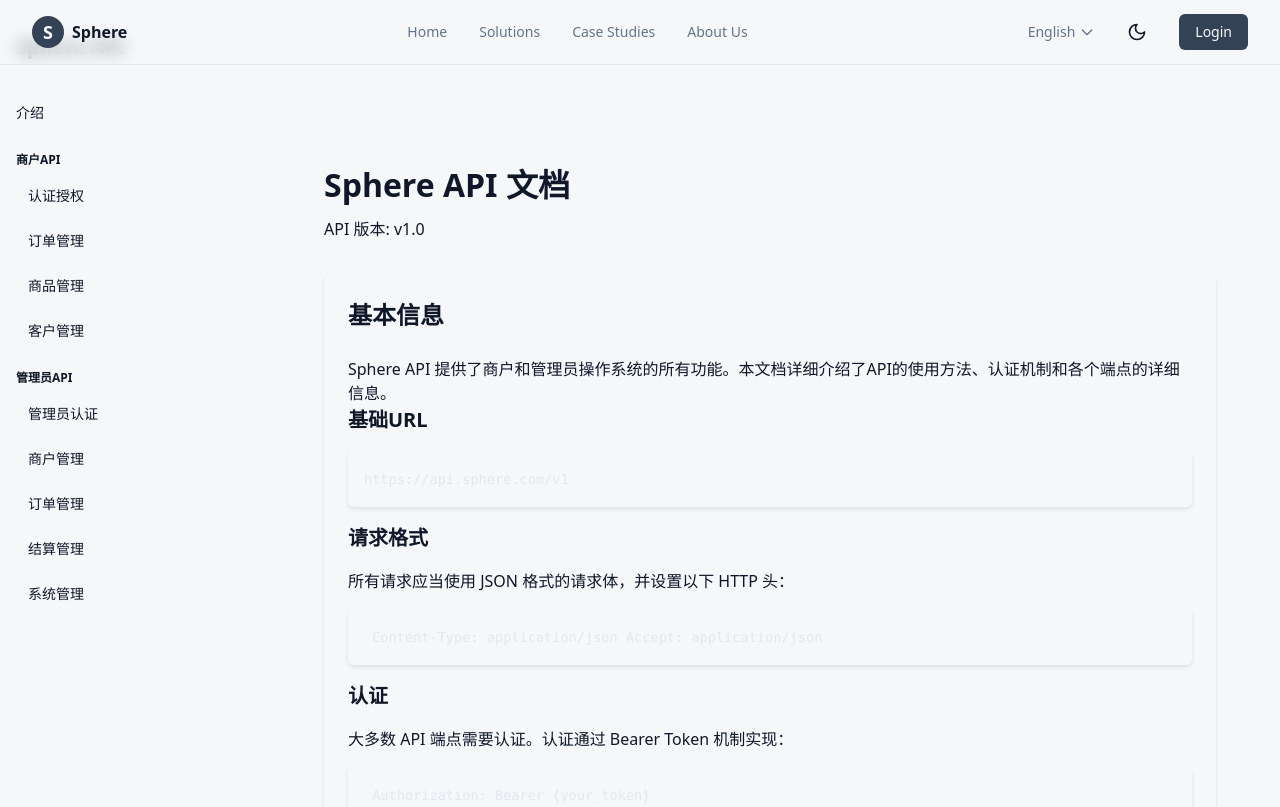
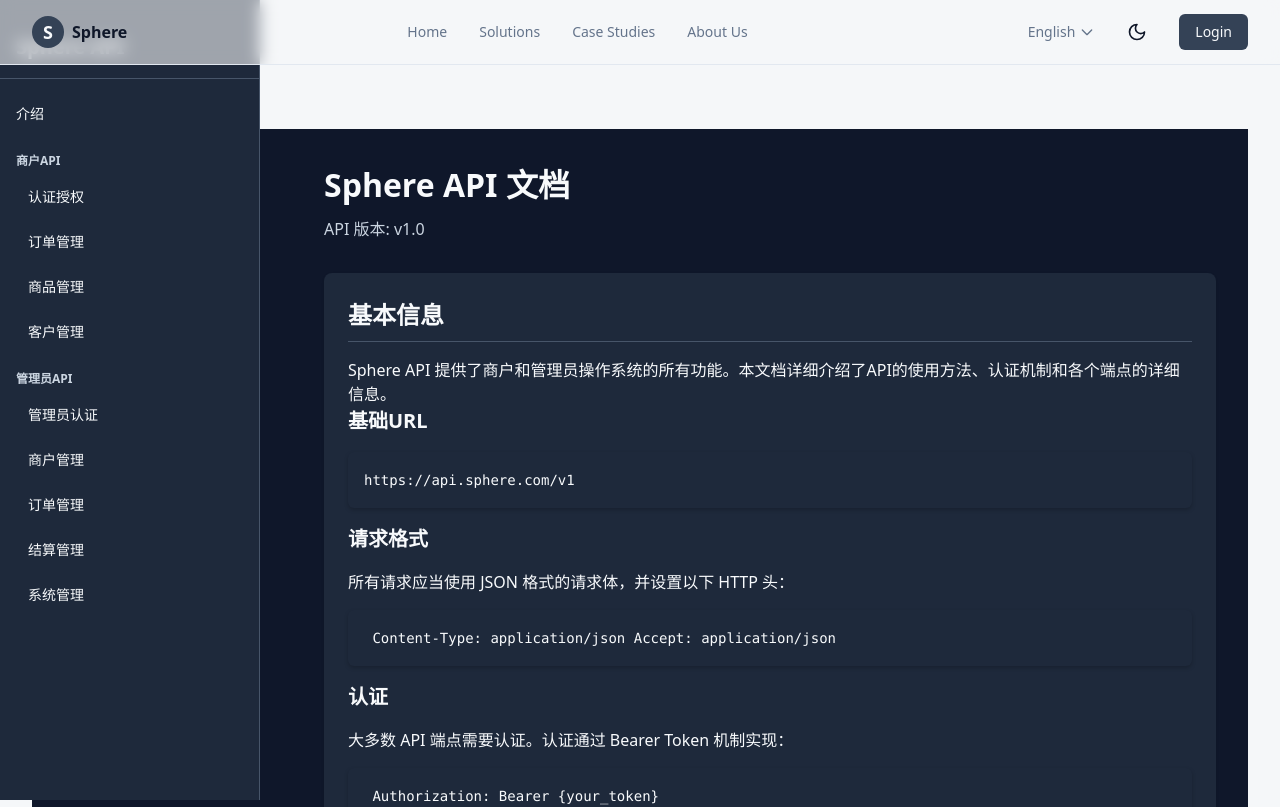
Before and after one commit to westHu/sphere-admin-vue, a Vue app in the folder packages/: page /doc in a window 1280 px wide. Shown: the top 807 px of the page. Built offline with nearby package versions, Linux system fonts and the light colour scheme.

Commit message:
修复API文档：强制深色主题显示且修复字体模糊问题

```diff
--- a/packages/src/pages/doc/components/CodeBlock.vue
+++ b/packages/src/pages/doc/components/CodeBlock.vue
@@ -15,64 +15,68 @@
 
 <style scoped>
 pre {
-  background-color: #1e293b;
+  background-color: #1e293b !important;
   border-radius: 6px;
   padding: 1rem;
   overflow-x: auto;
   margin: 1rem 0;
   position: relative;
-  box-shadow: 0 2px 4px rgba(0, 0, 0, 0.1);
+  box-shadow: 0 2px 4px rgba(0, 0, 0, 0.3);
+  -webkit-font-smoothing: auto !important;
+  -moz-osx-font-smoothing: auto !important;
 }
 
 code {
-  font-family: 'SFMono-Regular', Consolas, 'Liberation Mono', Menlo, monospace;
-  font-size: 0.85rem;
+  font-family: 'Menlo', 'Monaco', 'Courier New', monospace !important;
+  font-size: 14px !important;
   line-height: 1.6;
-  color: #e2e8f0;
+  color: #f8fafc !important;
   tab-size: 2;
+  text-rendering: optimizeLegibility;
+  font-weight: normal !important;
 }
 
-/* 深色主题语法高亮 */
+/* 深色主题语法高亮 - 更清晰的颜色 */
 :deep(.language-json .string),
 :deep(.language-javascript .string),
 :deep(.language-typescript .string),
 :deep(.language-python .string),
-:deep(.language-php .string) { color: #4ade80; }
+:deep(.language-php .string) { color: #86efac !important; }
 
 :deep(.language-json .number),
 :deep(.language-javascript .number),
 :deep(.language-typescript .number),
-:deep(.language-python .number) { color: #60a5fa; }
+:deep(.language-python .number) { color: #93c5fd !important; }
 
 :deep(.language-json .boolean),
 :deep(.language-javascript .boolean),
 :deep(.language-typescript .boolean),
-:deep(.language-python .boolean) { color: #c084fc; }
+:deep(.language-python .boolean) { color: #d8b4fe !important; }
 
-:deep(.language-json .null) { color: #c084fc; }
+:deep(.language-json .null) { color: #d8b4fe !important; }
 
 :deep(.language-json .punctuation),
 :deep(.language-javascript .punctuation),
 :deep(.language-typescript .punctuation),
-:deep(.language-python .punctuation) { color: #94a3b8; }
+:deep(.language-python .punctuation) { color: #cbd5e1 !important; }
 
 :deep(.language-javascript .keyword),
 :deep(.language-typescript .keyword),
 :deep(.language-python .keyword),
 :deep(.language-java .keyword),
-:deep(.language-php .keyword) { color: #f87171; }
+:deep(.language-php .keyword) { color: #fb7185 !important; }
 
 :deep(.language-javascript .function),
 :deep(.language-typescript .function),
-:deep(.language-python .function) { color: #93c5fd; }
+:deep(.language-python .function) { color: #93c5fd !important; }
 
 :deep(.language-javascript .comment),
 :deep(.language-typescript .comment),
 :deep(.language-python .comment),
-:deep(.language-json .comment) { color: #a3e635; font-style: italic; }
+:deep(.language-json .comment) { color: #a3e635 !important; font-style: italic; }
 
-:deep(.language-curl .parameter) { color: #38bdf8; }
-:deep(.language-curl .option) { color: #f87171; }
+:deep(.language-curl .parameter) { color: #38bdf8 !important; }
+:deep(.language-curl .option) { color: #fb7185 !important; }
 
 /* 代码行高亮 */
 :deep(code .line) {
@@ -81,12 +85,12 @@
 }
 
 :deep(code .line:hover) {
-  background-color: rgba(255, 255, 255, 0.05);
+  background-color: rgba(255, 255, 255, 0.1);
 }
 
 /* 特殊代码片段高亮 */
 :deep(.code-dark-theme .keyword:first-child) {
-  background-color: rgba(255, 255, 255, 0.05);
+  background-color: rgba(255, 255, 255, 0.1);
   padding: 0.1rem 0.2rem;
   border-radius: 2px;
   margin: -0.1rem 0;
--- a/packages/src/pages/doc/components/CodeTabs.vue
+++ b/packages/src/pages/doc/components/CodeTabs.vue
@@ -246,17 +246,20 @@
   margin: 1.5rem 0;
   border-radius: 0.5rem;
   overflow: hidden;
-  border: 1px solid #334155;
-  background-color: #1e293b;
+  border: 1px solid #475569;
+  background-color: #1e293b !important;
+  box-shadow: 0 4px 6px -1px rgba(0, 0, 0, 0.2);
+  -webkit-font-smoothing: auto !important;
+  -moz-osx-font-smoothing: auto !important;
 }
 
 .code-tabs-header {
   display: flex;
-  background-color: #0f172a;
+  background-color: #0f172a !important;
   overflow-x: auto;
   scrollbar-width: none; /* Firefox */
   justify-content: space-between;
-  border-bottom: 1px solid #334155;
+  border-bottom: 1px solid #475569;
 }
 
 .code-tabs-header::-webkit-scrollbar {
@@ -270,19 +273,21 @@
   cursor: pointer;
   font-size: 0.875rem;
   font-weight: 500;
-  color: #94a3b8;
+  color: #cbd5e1 !important;
   transition: color 0.2s, background-color 0.2s;
   white-space: nowrap;
+  text-rendering: optimizeLegibility;
 }
 
 .tab-button:hover {
-  background-color: rgba(255, 255, 255, 0.05);
+  background-color: rgba(255, 255, 255, 0.1);
+  color: #f1f5f9 !important;
 }
 
 .tab-button.active {
-  color: #38bdf8;
+  color: #60a5fa !important;
   font-weight: 600;
-  border-bottom: 2px solid #38bdf8;
+  border-bottom: 2px solid #60a5fa;
   margin-bottom: -1px;
 }
 
@@ -295,7 +300,7 @@
 .action-button {
   background: none;
   border: none;
-  color: #94a3b8;
+  color: #cbd5e1 !important;
   cursor: pointer;
   padding: 0.5rem;
   border-radius: 0.25rem;
@@ -306,8 +311,8 @@
 }
 
 .action-button:hover {
-  color: #e2e8f0;
-  background-color: rgba(255, 255, 255, 0.05);
+  color: #f1f5f9 !important;
+  background-color: rgba(255, 255, 255, 0.1);
 }
 
 .copied-tooltip {
@@ -315,13 +320,14 @@
   bottom: -20px;
   left: 50%;
   transform: translateX(-50%);
-  background-color: #334155;
-  color: #e2e8f0;
+  background-color: #475569;
+  color: #f1f5f9 !important;
   font-size: 0.75rem;
   padding: 0.25rem 0.5rem;
   border-radius: 0.25rem;
   white-space: nowrap;
   z-index: 10;
+  box-shadow: 0 2px 5px rgba(0, 0, 0, 0.2);
 }
 
 .code-tabs-content {
--- a/packages/src/pages/doc/index.vue
+++ b/packages/src/pages/doc/index.vue
@@ -471,23 +471,27 @@
   background-color: var(--color-code-bg);
   padding: 0.2em 0.4em;
   border-radius: 3px;
-  font-family: 'SFMono-Regular', Consolas, 'Liberation Mono', Menlo, monospace;
+  font-family: 'Menlo', 'Monaco', 'Courier New', monospace;
   font-size: 0.85em;
+  -webkit-font-smoothing: auto !important;
+  -moz-osx-font-smoothing: auto !important;
 }
 
 :deep(pre) {
-  background-color: var(--color-code-block-bg);
+  background-color: #1e293b !important;
   border-radius: 6px;
   padding: 1rem;
   overflow-x: auto;
   margin: 1rem 0;
+  box-shadow: 0 2px 4px rgba(0, 0, 0, 0.2);
 }
 
 :deep(pre code) {
-  background-color: transparent;
+  background-color: transparent !important;
   padding: 0;
   font-size: 0.85rem;
   line-height: 1.5;
+  color: #f8fafc !important;
 }
 
 /* 适配深色/浅色模式的CSS变量 */
@@ -499,22 +503,26 @@
   --color-text-muted: #6b7280;
   --color-border: #e5e7eb;
   --color-card: #ffffff;
-  --color-code-bg: #f3f4f6;
-  --color-code-block-bg: #f9fafb;
+  --color-code-bg: #f1f5f9;
+  --color-code-block-bg: #1e293b;
+  --color-primary: #3b82f6;
 }
 
-@media (prefers-color-scheme: dark) {
-  :root {
-    --color-background: #111827;
-    --color-background-muted: #1f2937;
-    --color-background-hover: #374151;
-    --color-text: #f9fafb;
-    --color-text-muted: #9ca3af;
-    --color-border: #374151;
-    --color-card: #1f2937;
-    --color-code-bg: #374151;
-    --color-code-block-bg: #1f2937;
-  }
+/* 强制使用深色模式 */
+.doc-container {
+  --color-background: #0f172a;
+  --color-background-muted: #1e293b;
+  --color-background-hover: #334155;
+  --color-text: #f8fafc;
+  --color-text-muted: #cbd5e1;
+  --color-border: #475569;
+  --color-card: #1e293b;
+  --color-code-bg: #334155;
+  --color-code-block-bg: #1e293b;
+  --color-primary: #60a5fa;
+
+  color: var(--color-text);
+  background-color: var(--color-background);
 }
 
 /* 响应式调整 */
```
